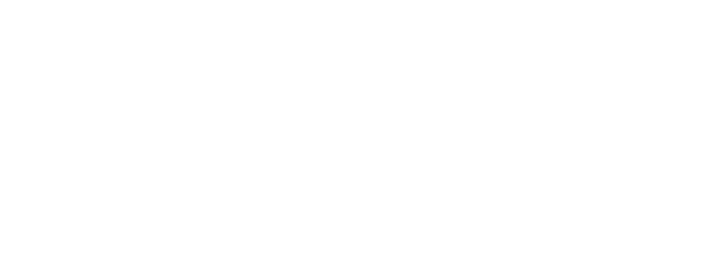
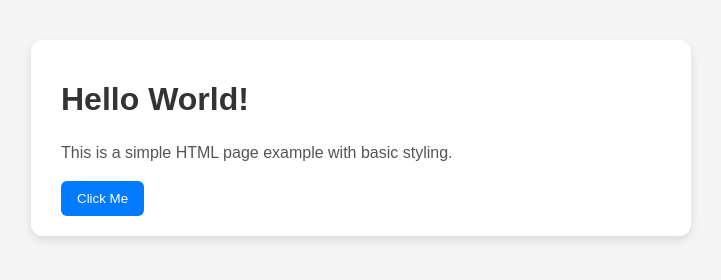
Before and after one commit to KSHITIJ-CHOUHAN/WEBSITE-DEMO, a plain HTML site: page index.html in a window 1280 px wide. Shown: the whole page, without its empty margins (279-1000 px from the left). Drawn offline with Linux system fonts and the light colour scheme.

Commit message:
Added Basic Working Page Logic

```diff
--- a/index.html
+++ b/index.html
@@ -1,3 +1,50 @@
-<HTML>
+<!DOCTYPE html>
+<html lang="en">
+<head>
+    <meta charset="UTF-8" />
+    <meta name="viewport" content="width=device-width, initial-scale=1.0" />
+    <title>Simple HTML Example</title>
+    <style>
+        body {
+            font-family: Arial, sans-serif;
+            margin: 40px;
+            background: #f4f4f4;
+        }
+        .container {
+            background: #fff;
+            padding: 20px 30px;
+            border-radius: 12px;
+            max-width: 600px;
+            margin: auto;
+            box-shadow: 0 4px 10px rgba(0,0,0,0.1);
+        }
+        h1 {
+            color: #333;
+        }
+        p {
+            color: #555;
+            line-height: 1.6;
+        }
+        button {
+            padding: 10px 16px;
+            border: none;
+            background: #007bff;
+            color: white;
+            border-radius: 6px;
+            cursor: pointer;
+        }
+        button:hover {
+            background: #0065d1;
+        }
+    </style>
+</head>
+<body>
 
-</HTML>
+    <div class="container">
+        <h1>Hello World!</h1>
+        <p>This is a simple HTML page example with basic styling.</p>
+        <button onclick="alert('Button clicked!')">Click Me</button>
+    </div>
+
+</body>
+</html>
```
